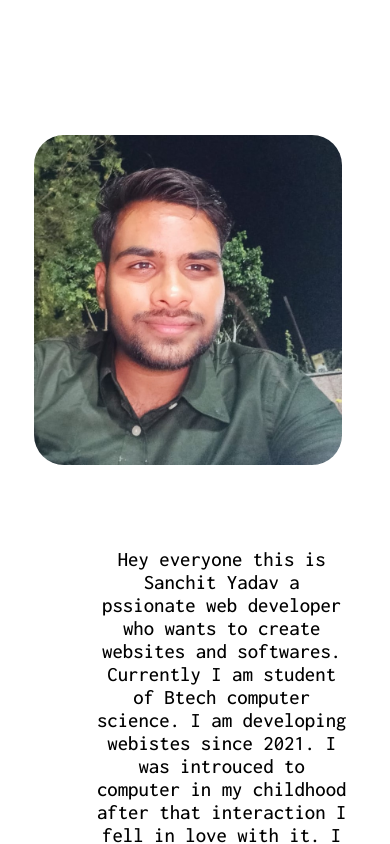
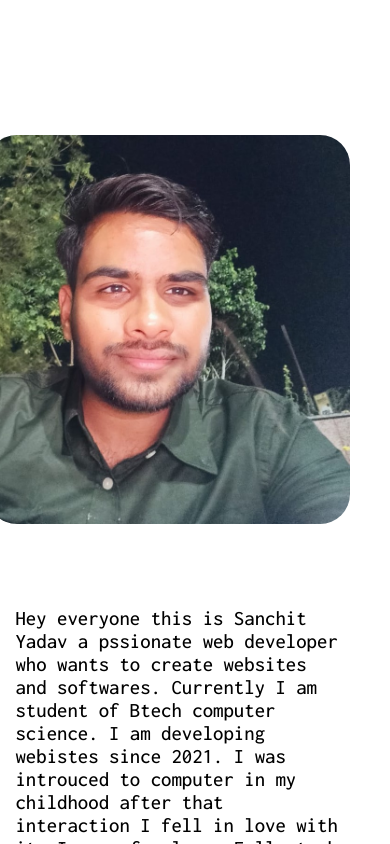
Before and after one commit to SanchitYadav2005/Portfolio-site, a React (Vite) app: page / in a window 390 px wide. Shown: the part 1220-2064 px from the top of the page. Built offline with nearby package versions, Linux system fonts and the light colour scheme.

Commit message:
added responsiveness to the activity section

```diff
--- a/src/components/MainPage.jsx
+++ b/src/components/MainPage.jsx
@@ -1,6 +1,7 @@
 import Header from "./Header";
 import Skills from "./Skills";
 import ContributionSection from "./ContributionSection";
+import ProjectSection from "./ProjectSection";
 
 function MainPage(){
     return(
@@ -8,6 +9,7 @@ function MainPage(){
             <Header/>
             <Skills/>
             <ContributionSection/>
+            <ProjectSection/>
         </>
     )
 }
--- a/src/components/ProjectSection.jsx
+++ b/src/components/ProjectSection.jsx
@@ -0,0 +1,7 @@
+function ProjectSection(){
+    return(
+        <h2>display projects here</h2>
+    )
+}
+
+export default ProjectSection;
--- a/src/styles/github.css
+++ b/src/styles/github.css
@@ -11,3 +11,12 @@ h3{
     margin-bottom: 3em;
     font-size: 2em;
 }
+
+@media (max-width: 480px) and (min-width: 320px){
+    .container{
+        margin-left: 2%;
+    }
+    h3{
+        margin-left: 18%;
+    }
+}
--- a/src/styles/header.css
+++ b/src/styles/header.css
@@ -155,16 +155,14 @@
   .intro{
     display: flex;
     flex-direction: column;
-    /* margin-right: 5em; */
+    align-items: center;
   }
   .intro-img{
     width: 110%;
-    margin-left: 0.1em;
+    margin-left: 1.5em;
   }
   .para{
     margin-top: 4em;
-    text-align: center;
-    margin-left: 1em;
     line-height: 23px;
   }
 }
```
